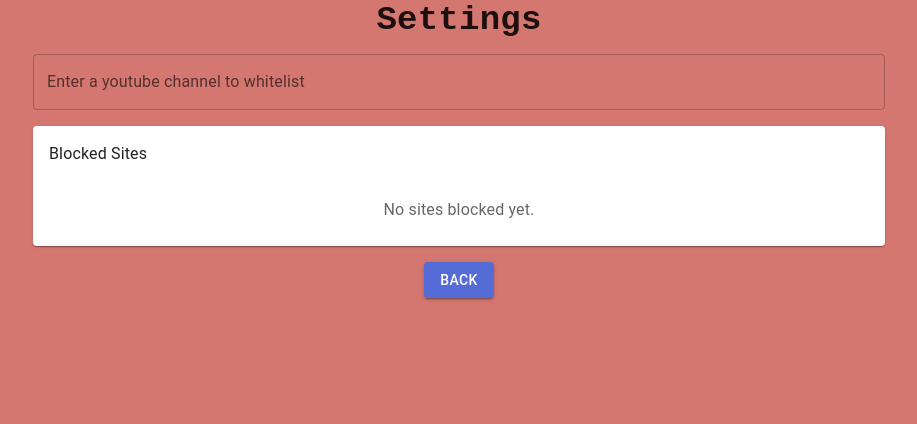
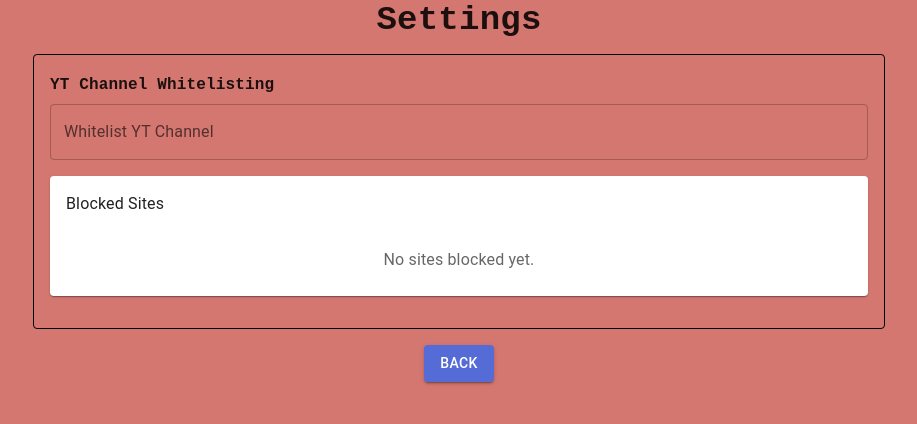
Before and after one commit to Matin-M/SiteBlocker, a React (Create React App) app: page / in a window 1280 px wide. Both pictures are taken after a click on the button "SETTINGS". Shown: the top 424 px of the page, without its empty margins (181-1098 px from the left). Built offline with nearby package versions, Linux system fonts and the light colour scheme.

Commit message:
Restyled settings pane

```diff
--- a/src/components/Settings.js
+++ b/src/components/Settings.js
@@ -54,8 +54,26 @@ const Settings = ({ setViewSettings }) => {
       >
         Settings
       </Typography>
+      <Box
+        sx={{
+          width: '100%',
+          border: '1px solid black',
+          borderRadius: '4px',
+          padding: '16px',
+          marginBottom: '16px'
+        }}
+      >
+        <Typography
+          variant="subtitle1"
+          component="h2"
+          gutterBottom
+          fontWeight={'bold'}
+          fontFamily={'monospace'}
+        >
+          YT Channel Whitelisting
+        </Typography>
         <TextField
-        label="Enter a youtube channel to whitelist"
+          label="Whitelist YT Channel"
           variant="outlined"
           fullWidth
           value={newChannel}
@@ -67,6 +85,7 @@ const Settings = ({ setViewSettings }) => {
           blockedSites={allowedChannels}
           onDelete={handleRemoveChannel}
         />
+      </Box>
       <Button
         variant="contained"
         color="primary"
```
Lines whose indentation alone changed are shown as unchanged.
